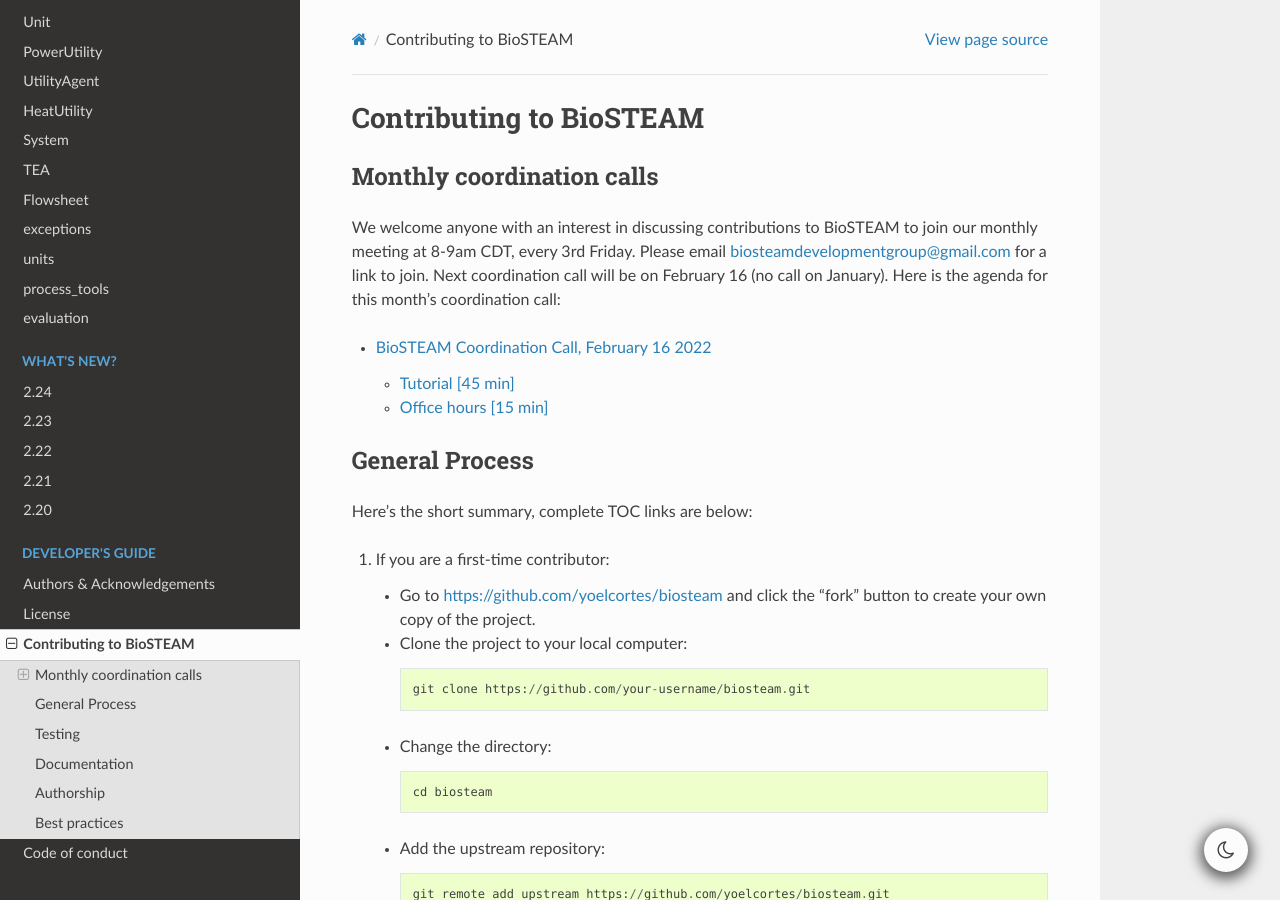
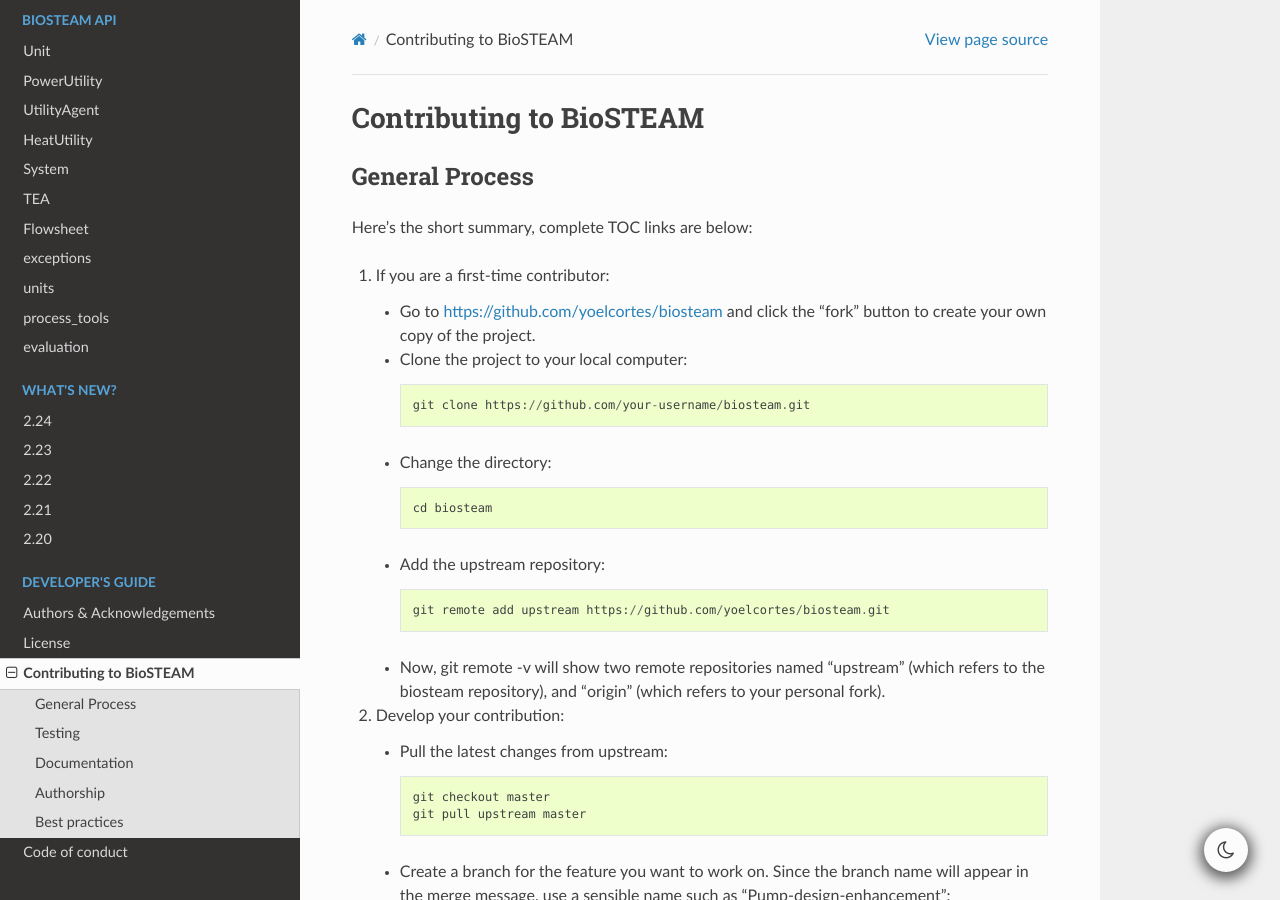
Before and after one commit to BioSTEAMDevelopmentGroup/biosteam, a Sphinx documentation site: the page built from docs/CONTRIBUTING.rst, in a window 1280 px wide and 900 px high. Built offline with Sphinx 7.4.7 and the Read the Docs theme 2.0.0, drawn with Linux system fonts in a browser that asks for light colours; formulas are drawn with MathJax 3; pages that are not in the unit, such as notebooks, are missing from menus.

Commit message:
remove coordination call

```diff
--- a/docs/CONTRIBUTING.rst
+++ b/docs/CONTRIBUTING.rst
@@ -1,18 +1,5 @@
 Contributing to BioSTEAM
 ========================
-
-Monthly coordination calls
---------------------------
-
-We welcome anyone with an interest in discussing contributions to BioSTEAM to join our
-monthly meeting at 8-9am CDT, every 3rd Friday. Please email biosteamdevelopmentgroup@gmail.com
-for a link to join. Next coordination call will be on February 16 (no call on January).
-Here is the agenda for this month's coordination call:
-
-.. toctree::
-   :maxdepth: 2
-
-   coordination/February-16-2022
 
 General Process
 ---------------
```
